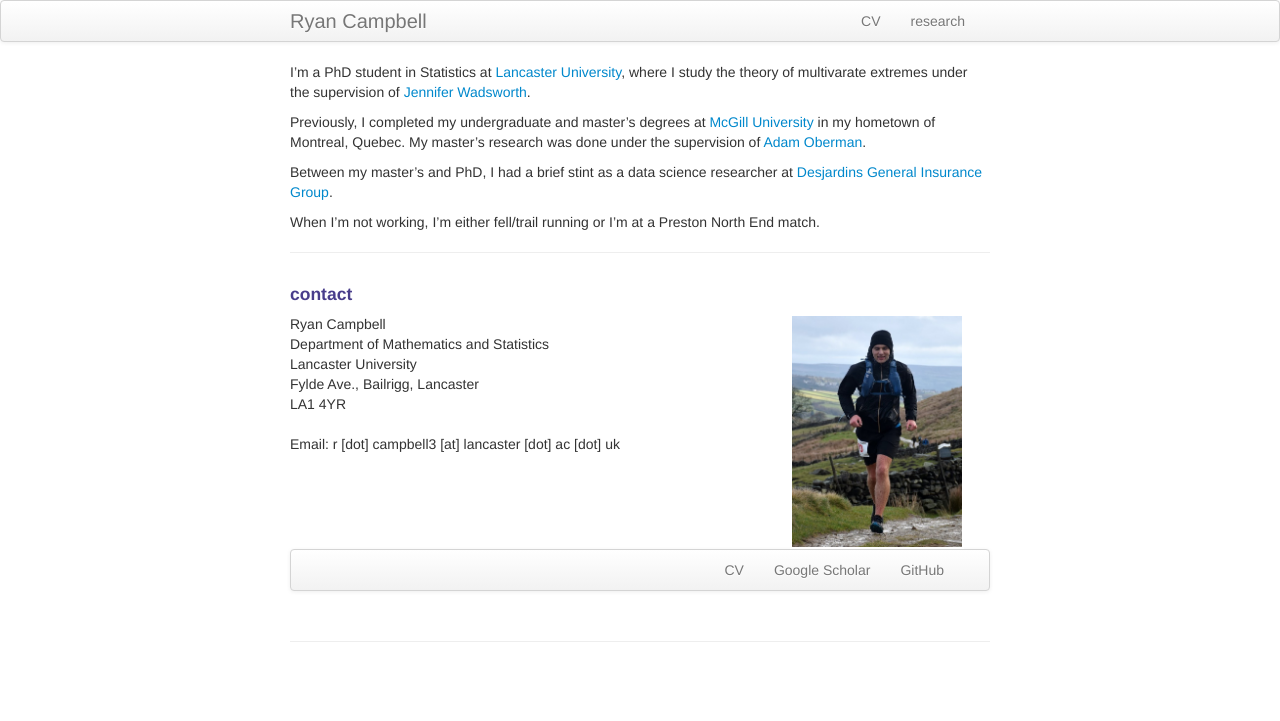
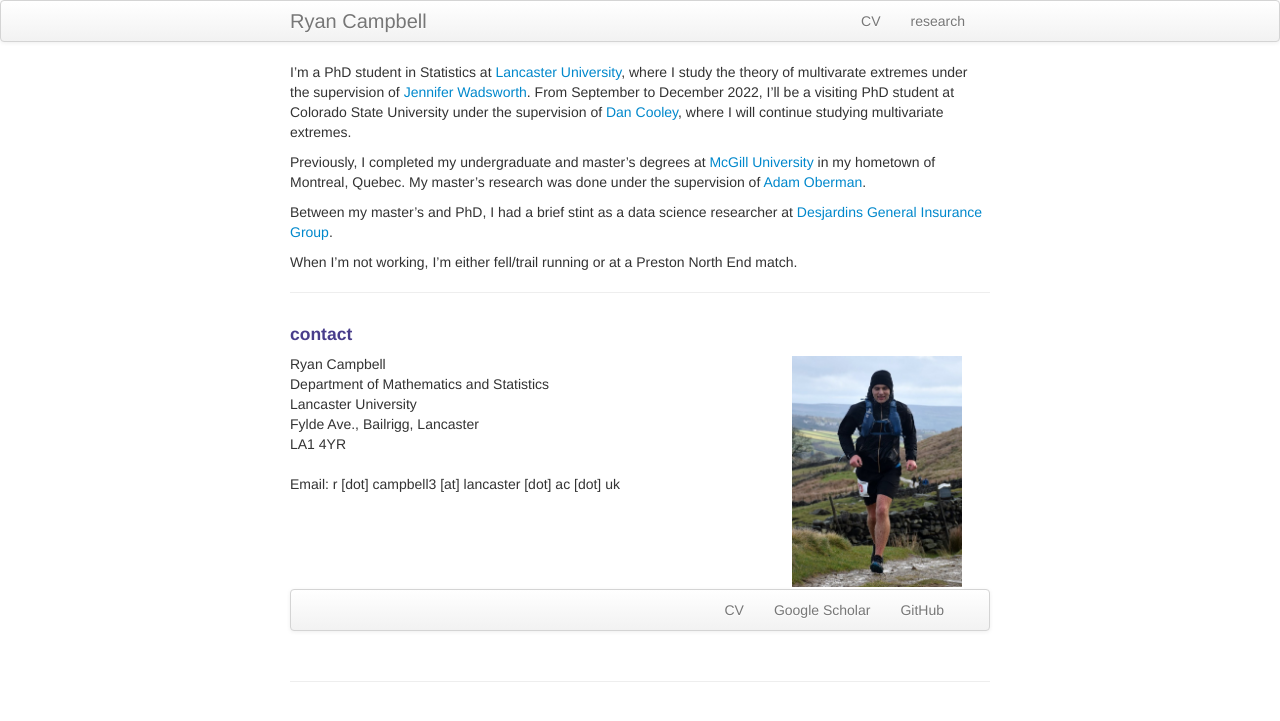
Before and after one commit to ryancampbell514/ryancampbell514.github.io, a Jekyll site: the page built from index.md, in a window 1280 px wide. Shown: the top 721 px of the page. Built offline with Jekyll 4.4.1, drawn with Linux system fonts in a browser that asks for light colours.

```diff
--- a/index.md
+++ b/index.md
@@ -5,13 +5,13 @@ description: PhD student at Lancaster University.
 keywords:
 ---
 
-I'm a PhD student in Statistics at [Lancaster University](https://www.lancaster.ac.uk/maths/){:target="_blank"}, where I study the theory of multivarate extremes under the supervision of [Jennifer Wadsworth](https://www.lancaster.ac.uk/~wadswojl/){:target="_blank"}.
+I'm a PhD student in Statistics at [Lancaster University](https://www.lancaster.ac.uk/maths/){:target="_blank"}, where I study the theory of multivarate extremes under the supervision of [Jennifer Wadsworth](https://www.lancaster.ac.uk/~wadswojl/){:target="_blank"}. From September to December 2022, I'll be a visiting PhD student at Colorado State University under the supervision of [Dan Cooley](https://www.stat.colostate.edu/~cooleyd/){:target="_blank"}, where I will continue studying multivariate extremes.
 
 Previously, I completed my undergraduate and master's degrees at [McGill University](https://www.mcgill.ca/mathstat/){:target="_blank"} in my hometown of Montreal, Quebec. My master's research was done under the supervision of [Adam Oberman](https://www.adamoberman.net/){:target="_blank"}.
 
 Between my master's and PhD, I had a brief stint as a data science researcher at [Desjardins General Insurance Group](https://www.desjardinsgeneralinsurance.com/){:target="_blank"}.
 
-When I'm not working, I'm either fell/trail running or I'm at a Preston North End match.
+When I'm not working, I'm either fell/trail running or at a Preston North End match.
 
 ---
 
```
Also changed, not shown: pages/research.md (+2 -0 lines), 1 other file.
